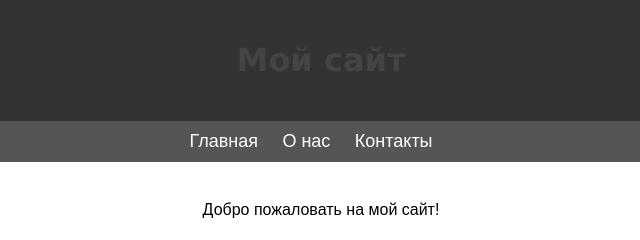
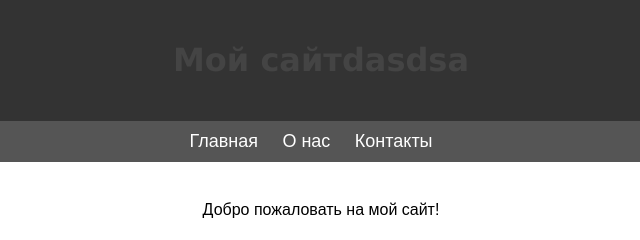
Before and after one commit to nokaaaa/Styling-Your-First-Page, a plain HTML site: page index.html in a window 1280 px wide. Shown: the top 240 px of the page, 319-959 px from the left. Drawn offline with Linux system fonts and the light colour scheme.

Commit message:
Update index.html

```diff
--- a/index.html
+++ b/index.html
@@ -8,7 +8,7 @@
 </head>
 <body>
     <header>
-        <h1>Мой сайт</h1>
+        <h1>Мой сайтdasdsa</h1>
     </header>
     <nav>
         <ul>
```
